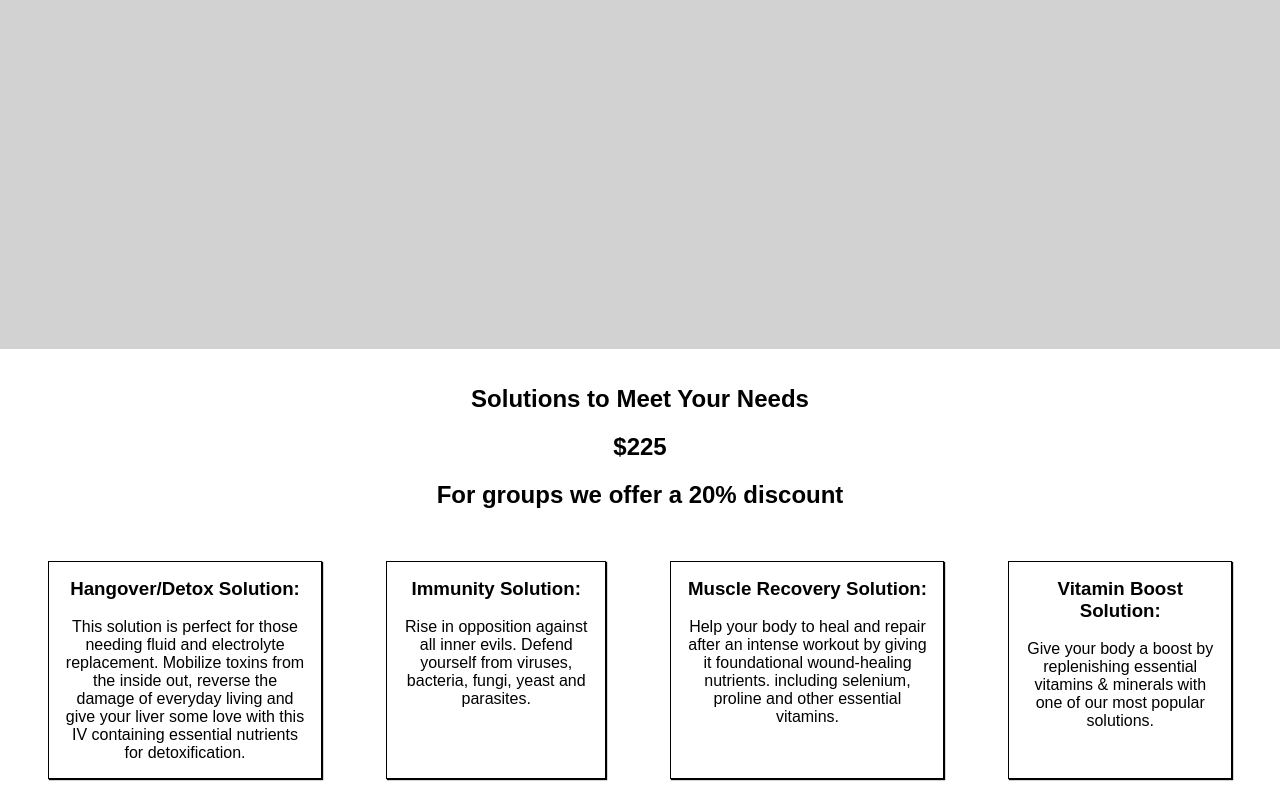
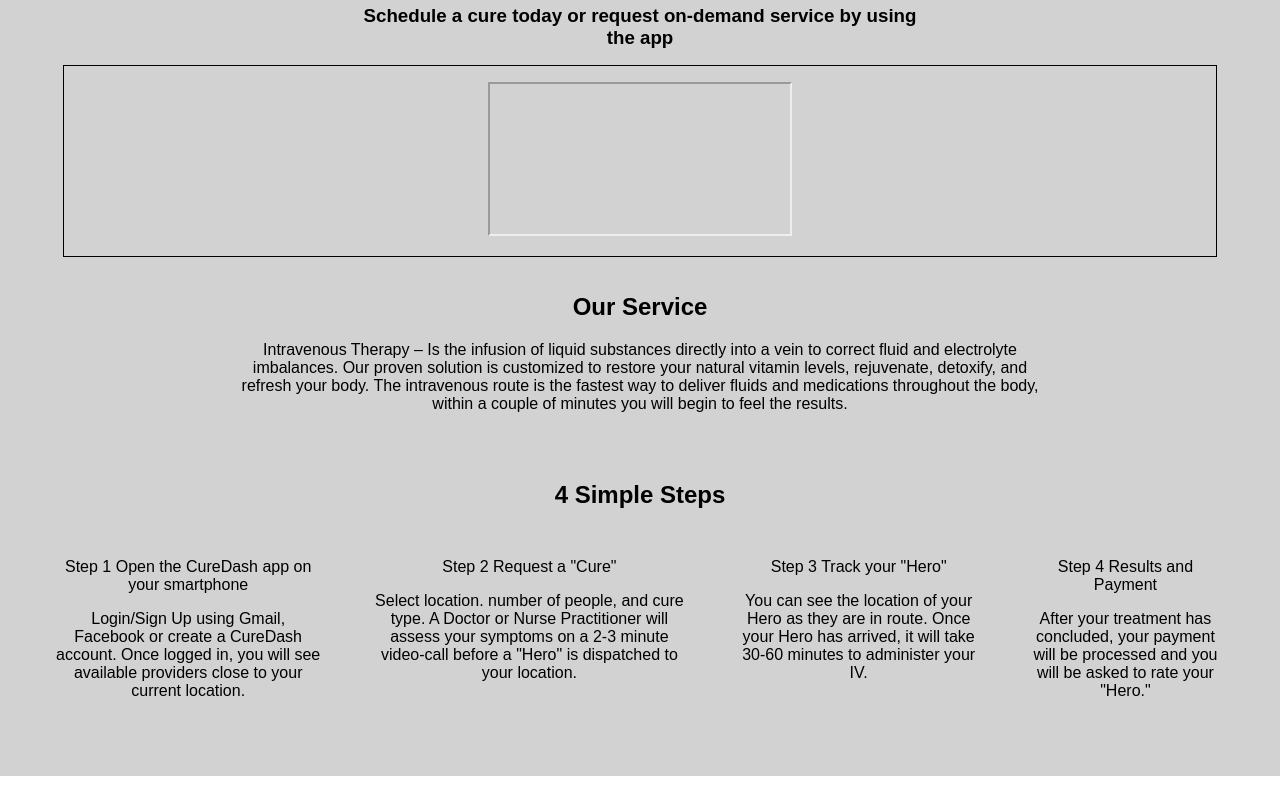
Before and after one commit to emilj858/Website-Overhaul, a plain HTML site: page index.html in a window 1280 px wide. Shown: the part 675-1484 px from the top of the page. Drawn offline with Linux system fonts and the light colour scheme.

Commit message:
service and steps section

```diff
--- a/index.css
+++ b/index.css
@@ -11,7 +11,7 @@ body {
 
 /* === General Styles === */
 .cd-section {
-    height: 30em;
+    min-height: 30em;
     padding: 1em;
     position: relative;
 }
@@ -99,3 +99,41 @@ img {
 .cd-solution-description {
     margin: 0;
 }
+.section-container {
+    padding: 1em;
+}
+.section-container.section-header {
+    max-width: 60em;
+    margin: 0 auto;
+}
+.section-container.our-service {
+    max-width: 50em;
+    margin: 0 auto;
+}
+.section-container.steps-section {
+    max-width: auto;
+}
+h3.cd-section-subheading {
+    max-width: 30em;
+    margin: 0 auto;
+}
+
+
+/* === Our Service Section === */
+.cd-explainer-container {
+    border: 1px solid #000;
+    padding: 1em;
+    max-width: 70em;
+    margin: 0 auto;
+}
+
+.cd-steps-listings {
+    display: flex;
+    list-style: none;
+    padding: 0;
+}
+
+.cd-step {
+    margin: 0 .75em;
+    padding: .75em;
+}
--- a/index.html
+++ b/index.html
@@ -26,35 +26,23 @@
                     <div id="navbar" class="cd-nav-items">
                         <ul class="cd-header-links">
                             <li>
-                                <a href="#" data-nav-section="home">
-                                    Home
-                                </a>
+                                <a href="#home" data-nav-section="home">Home</a>
                             </li>
                             <li>
-                                <a href="#" data-nav-section="services">
-                                    Services
-                                </a>
+                                <a href="#services" data-nav-section="services">Services</a>
                             </li>
 
                             <li>
-                                <a href="#" data-nav-section="pricing">
-                                    Pricing
-                                </a>
+                                <a href="#pricing" data-nav-section="pricing">Pricing</a>
                             </li>
                             <li>
-                                <a href="#" data-nav-section="testimony">
-                                    Testimonials
-                                </a>
+                                <a href="#testimonials" data-nav-section="testimony">Testimonials</a>
                             </li>
                             <li>
-                                <a href="#" data-nav-section="faq">
-                                    Common Questions
-                                </a>
+                                <a href="#commonQuestions" data-nav-section="faq">Common Questions</a>
                             </li>
                             <li>
-                                <a href="#" data-nav-section="team">
-                                    About CureDash
-                                </a>
+                                <a href="#about" data-nav-section="team">About CureDash</a>
                             </li>
 
                             <li class="">
@@ -78,30 +66,77 @@
 
     </header>
 
-    <section id="services" class="cd-section" data-section="services">
-        <div>
-                Hours of Operation: 10AM - 10PM Saturdays and Sundays
-                Schedule a cure today or request on-demand service by using our app
+    <section id="services" class="cd-section">
+        <div class="cd-section-container">
+            <div class="section-container section-header">
+                <h1 class="cd-section-header"><b>Hours of Operation: </b>10AM - 10PM Saturdays and Sundays</h1>
+                <h3 class="cd-section-subheading">Schedule a cure today or request on-demand service by using the app</h3>
+            </div>
 
-                Our Service
-                Intravenous Therapy – Is the infusion of liquid substances directly into a vein to correct fluid and electrolyte imbalances. Our proven solution is customized to restore your natural vitamin levels, rejuvenate, detoxify, and refresh your body. The intravenous route is the fastest way to deliver fluids and medications throughout the body, within a couple of minutes you will begin to feel the results.
-                4 Simple Steps To Get Cured:
+            <div class="cd-explainer-container">
+                <iframe src="" frameborder="1"></iframe>
+            </div>
+            <div class="section-container our-service">
+                <h1 class="cd-section-header" id="our-service">Our Service</h1>
 
-                Step 1
-                Open the CureDash app on your smartphone
-                Login/Sign Up using Gmail, Facebook or create a CureDash account. Once logged in, you will see available providers close to your current location.
+                <p class="cd-def-iv-therapy">
+                    Intravenous Therapy – Is the infusion of liquid substances directly into a vein
+                    to correct fluid and electrolyte imbalances. Our proven solution is customized
+                    to restore your natural vitamin levels, rejuvenate, detoxify, and refresh your body.
+                    The intravenous route is the fastest way to deliver fluids and medications throughout
+                    the body, within a couple of minutes you will begin to feel the results.
+                </p>
+            </div>
 
-                Step 2
-                Request a "Cure"
-                Select location. number of people, and cure type. A Doctor or Nurse Practitioner will assess your symptoms on a 2-3 minute video-call before a "Hero" is dispatched to your location.
+            <div class="section-container steps-section">
+                <h1>4 Simple Steps</h1>
+                <div class="cd-steps-container">
+                    <ul class="cd-steps-listings">
+                        <li class="cd-step">
+                            <div class="cd-step-image">
+                                <img src="" alt="">
+                            </div>
+                            <div>
+                                <span class="cd-step-number">Step 1</span>
+                                <span class="cd-step-title">Open the CureDash app on your smartphone</span>
+                                <p class="cd-step-description">Login/Sign Up using Gmail, Facebook or create a CureDash account. Once logged in, you will see available providers close to your current location.</p>
+                            </div>
+                        </li>
+                        <li class="cd-step">
+                            <div class="cd-step-image">
+                                <img src="" alt="">
+                            </div>
+                            <div>
+                                <span class="cd-step-number">Step 2</span>
+                                <span class="cd-step-title">Request a "Cure"</span>
+                                <p class="cd-step-description">Select location. number of people, and cure type. A Doctor or Nurse Practitioner will assess your symptoms on a 2-3 minute video-call before a "Hero" is dispatched to your location.</p>
+                            </div>
+                        </li>
+                        <li class="cd-step">
+                            <div class="cd-step-image">
+                                <img src="" alt="">
+                            </div>
+                            <div>
+                                <span class="cd-step-number">Step 3</span>
+                                <span class="cd-step-title">Track your "Hero"</span>
+                                <p class="cd-step-description">You can see the location of your Hero as they are in route. Once your Hero has arrived, it will take 30-60 minutes to administer your IV.</p>
+                            </div>
+                        </li>
+                        <li class="cd-step">
+                            <div class="cd-step-image">
+                                <img src="" alt="">
+                            </div>
+                            <div>
+                                <span class="cd-step-number">Step 4</span>
+                                <span class="cd-step-title">Results and Payment</span>
+                                <p class="cd-step-description">After your treatment has concluded, your payment will be processed and you will be asked to rate your "Hero."</p>
+                            </div>
+                        </li>
+                    </ul>
+                </div>
+            </div>
 
-                Step 3
-                Track your "Hero"
-                You can see the location of your Hero as they are in route. Once your Hero has arrived, it will take 30-60 minutes to administer your IV.
 
-                Step 4
-                Results and Payment
-                After your treatment has concluded, your payment will be processed and you will be asked to rate your "Hero."
         </div>
     </section>
 
@@ -172,8 +207,8 @@
     </section>
 
     <section id="pricing" class="cd-section" data-section="pricing">
-        <div>
-            <h1>Solutions to Meet Your Needs</h1>
+        <div class="cd-section-container">
+            <h1 class="cd-subheading">Solutions to Meet Your Needs</h1>
             <h1>$225</h1>
             <h2>For groups we offer a 20% discount</h2>
 
@@ -220,7 +255,7 @@
     </section>
 
     <section id="testimony" class="cd-section" data-section="testimony">
-        <div>
+        <div class="cd-section-container">
                 Doctor Quotes
 
                 Celebrities Use Intravaneous Therapy
@@ -235,7 +270,7 @@
     </section>
 
     <section id="faq" class="cd-section" data-section="faq">
-        <div>
+        <div class="cd-section-container">
                 Common Questions
                 Everything you need to know before you get started
                 What is a hangover?
@@ -260,7 +295,7 @@
     </section>
 
     <section id="about-us" class="cd-section" data-section="about-us">
-            <div id="">
+            <div  class="cd-section-container" id="">
                     <div class="">
                         <div class="">
                             <div class="">
```
